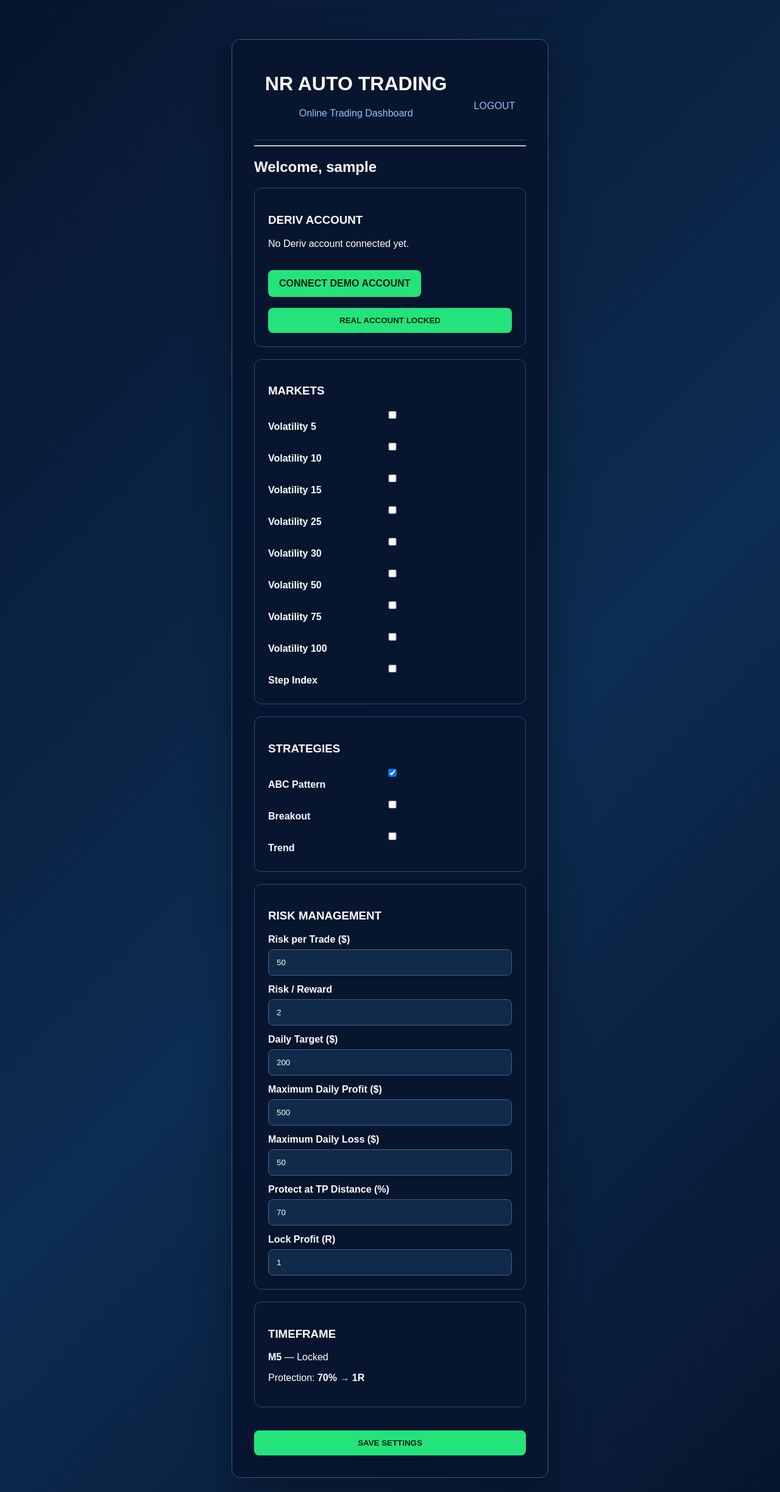
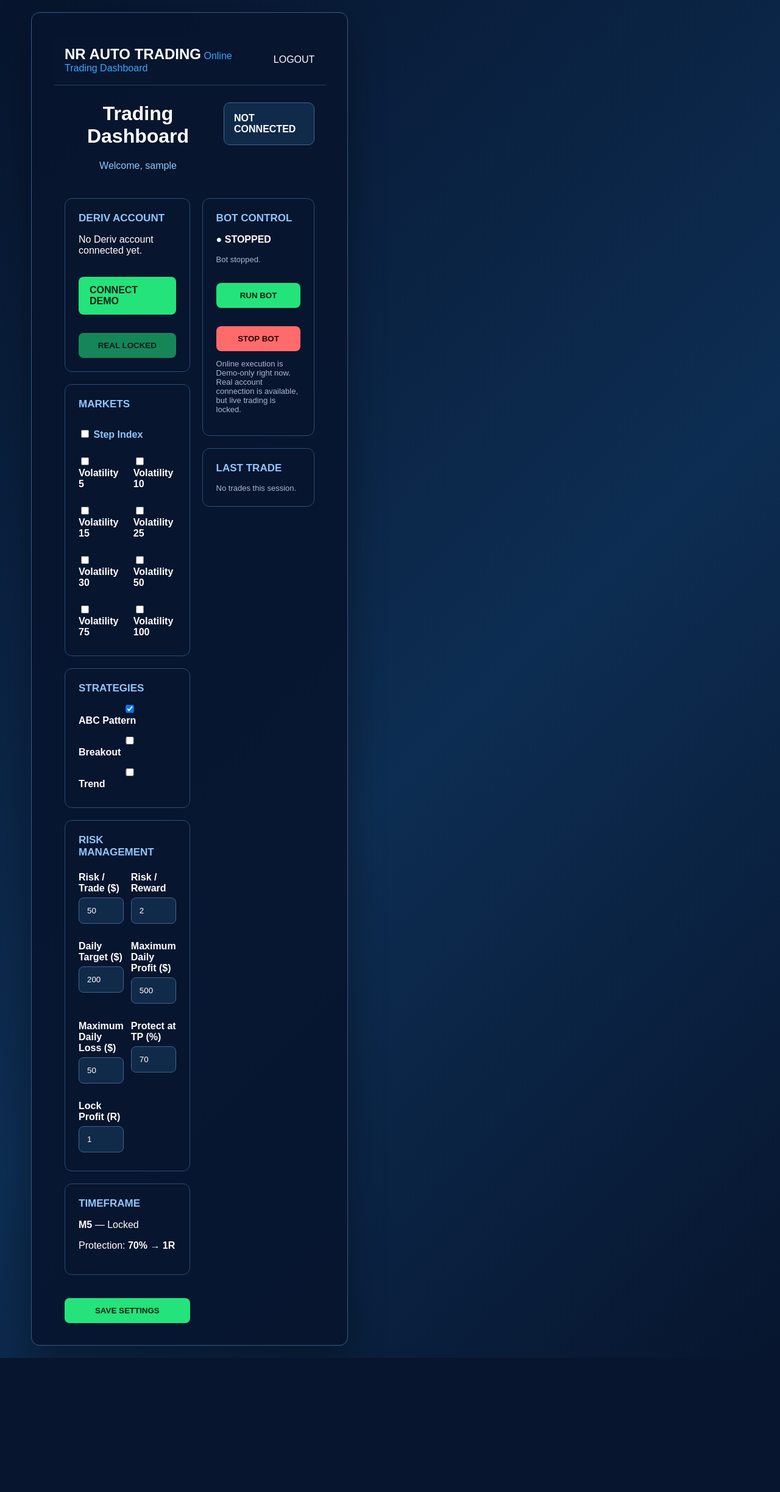
Before and after one commit to NRautotrade/-NR_Auto_Trading, a FastAPI app: page /dashboard in a window 1280 px wide. Shown: the top 2447 px of the page at 61% size. After the commit the page ends 2227 px from the top, so only its background shows below. Run offline with FastAPI, Linux system fonts and the light colour scheme; the visitor is signed in with stand-in values (Sample User, id 1); data comes from the database, SQL or seed files in the repository; data that the repository does not hold is empty.

Commit message:
Update dashboard.html

```diff
--- a/templates/dashboard.html
+++ b/templates/dashboard.html
@@ -7,19 +7,31 @@
 </head>
 
 <body>
-<main class="card">
+<main class="card wide">
 
 <header>
 <div>
-<h1>NR AUTO TRADING</h1>
-<p class="sub">Online Trading Dashboard</p>
+<strong>NR AUTO TRADING</strong>
+<span>Online Trading Dashboard</span>
 </div>
-<a class="secondary" href="/logout">LOGOUT</a>
+<a href="/logout">LOGOUT</a>
 </header>
 
-<hr>
-
-<h2>Welcome, {{ user["username"] }}</h2>
+<div class="hero">
+<div>
+<h1>Trading Dashboard</h1>
+<p class="sub">Welcome, {{ user["username"] }}</p>
+</div>
+<div class="accountbox">
+{% if connection %}
+<strong>CONNECTED</strong><br>
+{{ connection["account_id"] }}<br>
+{{ connection["account_type"]|upper }}
+{% else %}
+<strong>NOT CONNECTED</strong>
+{% endif %}
+</div>
+</div>
 
 {% if error %}
 <div class="error">{{ error }}</div>
@@ -29,8 +41,12 @@
 <div class="success">Deriv account connected successfully.</div>
 {% endif %}
 
+<div class="grid">
+
+<div>
+
 <section class="panel">
-<h3>DERIV ACCOUNT</h3>
+<h2>DERIV ACCOUNT</h2>
 
 {% if connection %}
 <p>
@@ -42,17 +58,13 @@
 <p>No Deriv account connected yet.</p>
 {% endif %}
 
-<div class="actions">
-<a class="button" href="/deriv/connect?mode=demo">
-CONNECT DEMO ACCOUNT
-</a>
+<div class="row">
+<a class="button" href="/deriv/connect?mode=demo">CONNECT DEMO</a>
 
 {% if allow_real %}
-<a class="button" href="/deriv/connect?mode=real">
-CONNECT REAL ACCOUNT
-</a>
+<a class="button" href="/deriv/connect?mode=real">CONNECT REAL</a>
 {% else %}
-<button disabled>REAL ACCOUNT LOCKED</button>
+<button disabled class="disabled">REAL LOCKED</button>
 {% endif %}
 </div>
 </section>
@@ -60,61 +72,36 @@ CONNECT REAL ACCOUNT
 <form method="post" action="/settings">
 
 <section class="panel">
-<h3>MARKETS</h3>
+<h2>MARKETS</h2>
+<div class="checks">
 
-<label>
-<input type="checkbox" name="markets" value="Volatility 5 Index">
-Volatility 5
-</label>
+<label><input type="checkbox" name="markets" value="Step Index" {% if settings and "Step Index" in settings["markets"] %}checked{% endif %}> Step Index</label>
 
-<label>
-<input type="checkbox" name="markets" value="Volatility 10 Index">
-Volatility 10
-</label>
+<label><input type="checkbox" name="markets" value="Volatility 5 Index" {% if settings and "Volatility 5 Index" in settings["markets"] %}checked{% endif %}> Volatility 5</label>
 
-<label>
-<input type="checkbox" name="markets" value="Volatility 15 Index">
-Volatility 15
-</label>
+<label><input type="checkbox" name="markets" value="Volatility 10 Index" {% if settings and "Volatility 10 Index" in settings["markets"] %}checked{% endif %}> Volatility 10</label>
 
-<label>
-<input type="checkbox" name="markets" value="Volatility 25 Index"
-{% if settings and "Volatility 25 Index" in settings["markets"] %} checked{% endif %}>
-Volatility 25
-</label>
+<label><input type="checkbox" name="markets" value="Volatility 15 Index" {% if settings and "Volatility 15 Index" in settings["markets"] %}checked{% endif %}> Volatility 15</label>
 
-<label>
-<input type="checkbox" name="markets" value="Volatility 30 Index">
-Volatility 30
-</label>
+<label><input type="checkbox" name="markets" value="Volatility 25 Index" {% if settings and "Volatility 25 Index" in settings["markets"] %}checked{% endif %}> Volatility 25</label>
 
-<label>
-<input type="checkbox" name="markets" value="Volatility 50 Index">
-Volatility 50
-</label>
+<label><input type="checkbox" name="markets" value="Volatility 30 Index" {% if settings and "Volatility 30 Index" in settings["markets"] %}checked{% endif %}> Volatility 30</label>
 
-<label>
-<input type="checkbox" name="markets" value="Volatility 75 Index">
-Volatility 75
-</label>
+<label><input type="checkbox" name="markets" value="Volatility 50 Index" {% if settings and "Volatility 50 Index" in settings["markets"] %}checked{% endif %}> Volatility 50</label>
 
-<label>
-<input type="checkbox" name="markets" value="Volatility 100 Index">
-Volatility 100
-</label>
+<label><input type="checkbox" name="markets" value="Volatility 75 Index" {% if settings and "Volatility 75 Index" in settings["markets"] %}checked{% endif %}> Volatility 75</label>
 
-<label>
-<input type="checkbox" name="markets" value="Step Index">
-Step Index
-</label>
+<label><input type="checkbox" name="markets" value="Volatility 100 Index" {% if settings and "Volatility 100 Index" in settings["markets"] %}checked{% endif %}> Volatility 100</label>
 
+</div>
 </section>
 
 <section class="panel">
-<h3>STRATEGIES</h3>
+<h2>STRATEGIES</h2>
 
 <label>
-<input type="checkbox" name="strategies" value="ABC Pattern" checked>
+<input type="checkbox" name="strategies" value="ABC Pattern"
+{% if not settings or "ABC Pattern" in settings["strategies"] %}checked{% endif %}>
 ABC Pattern
 </label>
 
@@ -131,47 +118,64 @@ Trend
 </section>
 
 <section class="panel">
-<h3>RISK MANAGEMENT</h3>
+<h2>RISK MANAGEMENT</h2>
 
-<label>Risk per Trade ($)</label>
+<div class="fields">
+
+<label>
+Risk / Trade ($)
 <input type="number" name="risk_trade"
 value="{{ settings['risk_trade'] if settings else 50 }}"
 step="0.01" min="0">
+</label>
 
-<label>Risk / Reward</label>
+<label>
+Risk / Reward
 <input type="number" name="reward_risk"
 value="{{ settings['reward_risk'] if settings else 2 }}"
 step="0.1" min="0.1">
+</label>
 
-<label>Daily Target ($)</label>
+<label>
+Daily Target ($)
 <input type="number" name="daily_target"
 value="{{ settings['daily_target'] if settings else 200 }}"
 step="0.01" min="0">
+</label>
 
-<label>Maximum Daily Profit ($)</label>
+<label>
+Maximum Daily Profit ($)
 <input type="number" name="max_daily_profit"
 value="{{ settings['max_daily_profit'] if settings else 500 }}"
 step="0.01" min="0">
+</label>
 
-<label>Maximum Daily Loss ($)</label>
+<label>
+Maximum Daily Loss ($)
 <input type="number" name="max_daily_loss"
 value="{{ settings['max_daily_loss'] if settings else 50 }}"
 step="0.01" min="0">
+</label>
 
-<label>Protect at TP Distance (%)</label>
+<label>
+Protect at TP (%)
 <input type="number" name="protect_tp"
 value="{{ settings['protect_tp'] if settings else 70 }}"
 step="1" min="1" max="100">
+</label>
 
-<label>Lock Profit (R)</label>
+<label>
+Lock Profit (R)
 <input type="number" name="lock_profit_r"
 value="{{ settings['lock_profit_r'] if settings else 1 }}"
 step="0.1" min="0">
+</label>
 
+</div>
 </section>
 
 <section class="panel">
-<h3>TIMEFRAME</h3>
+<h2>TIMEFRAME</h2>
 <p><strong>M5</strong> — Locked</p>
 <p>Protection: <strong>70% → 1R</strong></p>
 </section>
@@ -180,6 +184,123 @@ step="0.1" min="0">
 
 </form>
 
+</div>
+
+<div>
+
+<section class="panel">
+<h2>BOT CONTROL</h2>
+
+<p id="botStatus">
+<strong>● STOPPED</strong>
+</p>
+
+<p id="botMessage" class="note">
+Bot stopped.
+</p>
+
+<div class="row">
+<button id="runBtn" onclick="runBot()">RUN BOT</button>
+<button id="stopBtn" class="danger" onclick="stopBot()">STOP BOT</button>
+</div>
+
+<p class="note">
+Online execution is Demo-only right now.
+Real account connection is available, but live trading is locked.
+</p>
+
+</section>
+
+<section class="panel">
+<h2>LAST TRADE</h2>
+<div id="lastTrade" class="note">
+No trades this session.
+</div>
+</section>
+
+</div>
+</div>
+
 </main>
+
+<script>
+
+async function api(url, method="GET") {
+const r = await fetch(url,{method});
+const d = await r.json();
+
+if(!r.ok) {
+throw new Error(d.error || "Request failed");
+}
+
+return d;
+}
+
+async function refreshState() {
+
+try {
+
+const s = await api("/api/trading/state");
+
+document.getElementById("botStatus").innerHTML =
+s.running
+? '<strong style="color:#24e37b">● RUNNING</strong>'
+: '<strong>● STOPPED</strong>';
+
+document.getElementById("botMessage").textContent =
+s.message || "";
+
+if(s.last_trade) {
+
+document.getElementById("lastTrade").textContent =
+`${s.last_trade.market} ${s.last_trade.direction} • $${Number(s.last_trade.stake).toFixed(2)} • payout $${Number(s.last_trade.payout).toFixed(2)} • ${s.last_trade.contract_id || ""}`;
+
+}
+
+} catch(e) {}
+
+}
+
+async function runBot() {
+
+try {
+
+const d = await api("/api/trading/start","POST");
+
+document.getElementById("botMessage").textContent =
+d.message;
+
+refreshState();
+
+} catch(e) {
+
+alert(e.message);
+
+}
+
+}
+
+async function stopBot() {
+
+try {
+
+await api("/api/trading/stop","POST");
+
+refreshState();
+
+} catch(e) {
+
+alert(e.message);
+
+}
+
+}
+
+refreshState();
+
+setInterval(refreshState,3000);
+
+</script>
+
 </body>
 </html>
```
